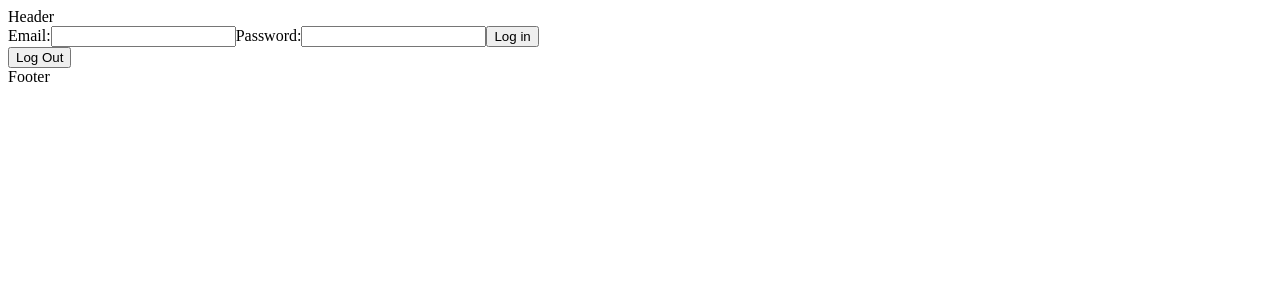
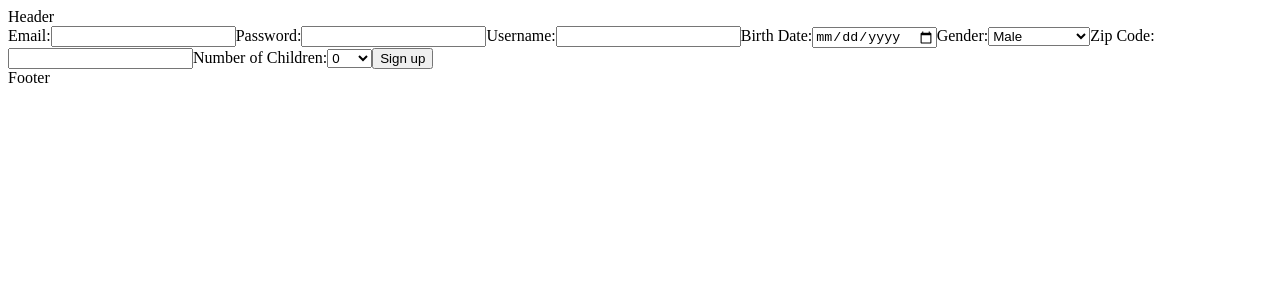
Before and after one commit to danieskka/Desafio-Tripulaciones, a React (Vite) app in the folder client/: page /form in a window 1280 px wide. Shown: the top 300 px of the page. Built offline with nearby package versions, Linux system fonts and the light colour scheme.

Commit message:
fix/to_cloud_attempt

```diff
--- a/client/src/components/Main/Form/Form.jsx
+++ b/client/src/components/Main/Form/Form.jsx
@@ -6,33 +6,33 @@ const Form = () => {
 
   const { register, handleSubmit } = useForm();
 
-  // const handleSignup = async (data) => {
+  const handleSignup = async (data) => {
+    try {
+      await axios.post("/signup", data);
+    } catch (error) {
+      console.log("Error:", error);
+    }
+  };
+
+  // const handleLogin = async (data) => {
   //   try {
-  //     await axios.post("/signup", data);
+  //     await axios.post("/login", data);
   //   } catch (error) {
   //     console.log("Error:", error);
   //   }
   // };
 
-  const handleLogin = async (data) => {
-    try {
-      await axios.post("/login", data);
-    } catch (error) {
-      console.log("Error:", error);
-    }
-  };
-
-  const handleLogOut = async () => {
-    try {
-      await axios.post('/logout');
-    } catch (error) {
-      console.log('Error during logout:', error);
-    }
-  };
+  // const handleLogOut = async () => {
+  //   try {
+  //     await axios.post('/logout');
+  //   } catch (error) {
+  //     console.log('Error during logout:', error);
+  //   }
+  // };
 
   return (
     <>
-      {/* <form onSubmit={handleSubmit(handleSignup)} className="sign-up-form">
+      <form onSubmit={handleSubmit(handleSignup)} className="sign-up-form">
         <label>Email:</label>
         <input type="email" {...register("email", { required: true })} />
 
@@ -72,9 +72,9 @@ const Form = () => {
         </select>
 
         <button type="submit">Sign up</button>
-      </form> */}
+      </form>
 
-      <form onSubmit={handleSubmit(handleLogin)}  className="sign-up-form">
+      {/* <form onSubmit={handleSubmit(handleLogin)}  className="sign-up-form">
         <label>Email:</label>
         <input type="email" {...register("email", { required: true })} />
 
@@ -86,7 +86,7 @@ const Form = () => {
 
       <button onClick={handleLogOut}>
           Log Out
-      </button>
+      </button> */}
     </>
   )
 };
```
